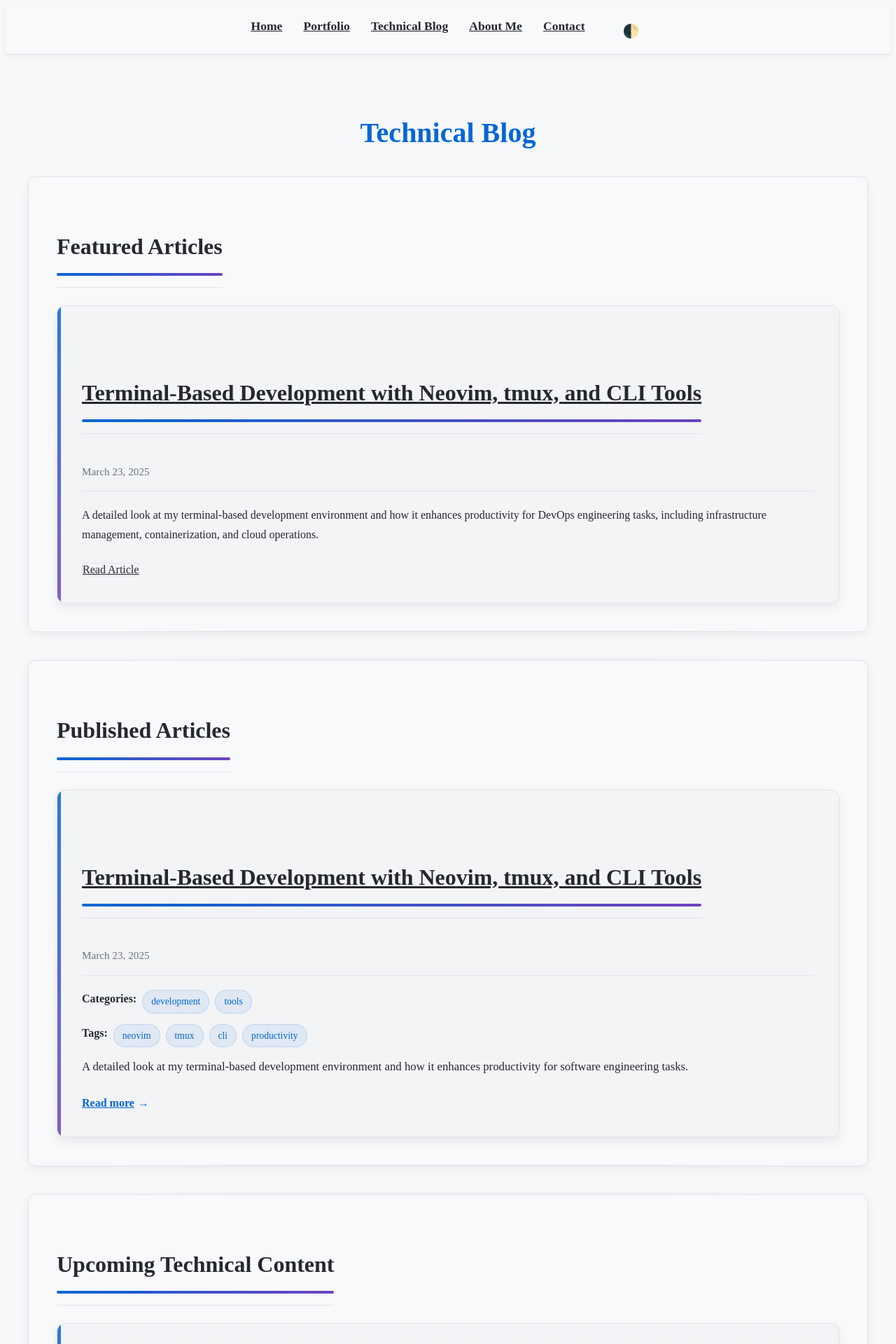
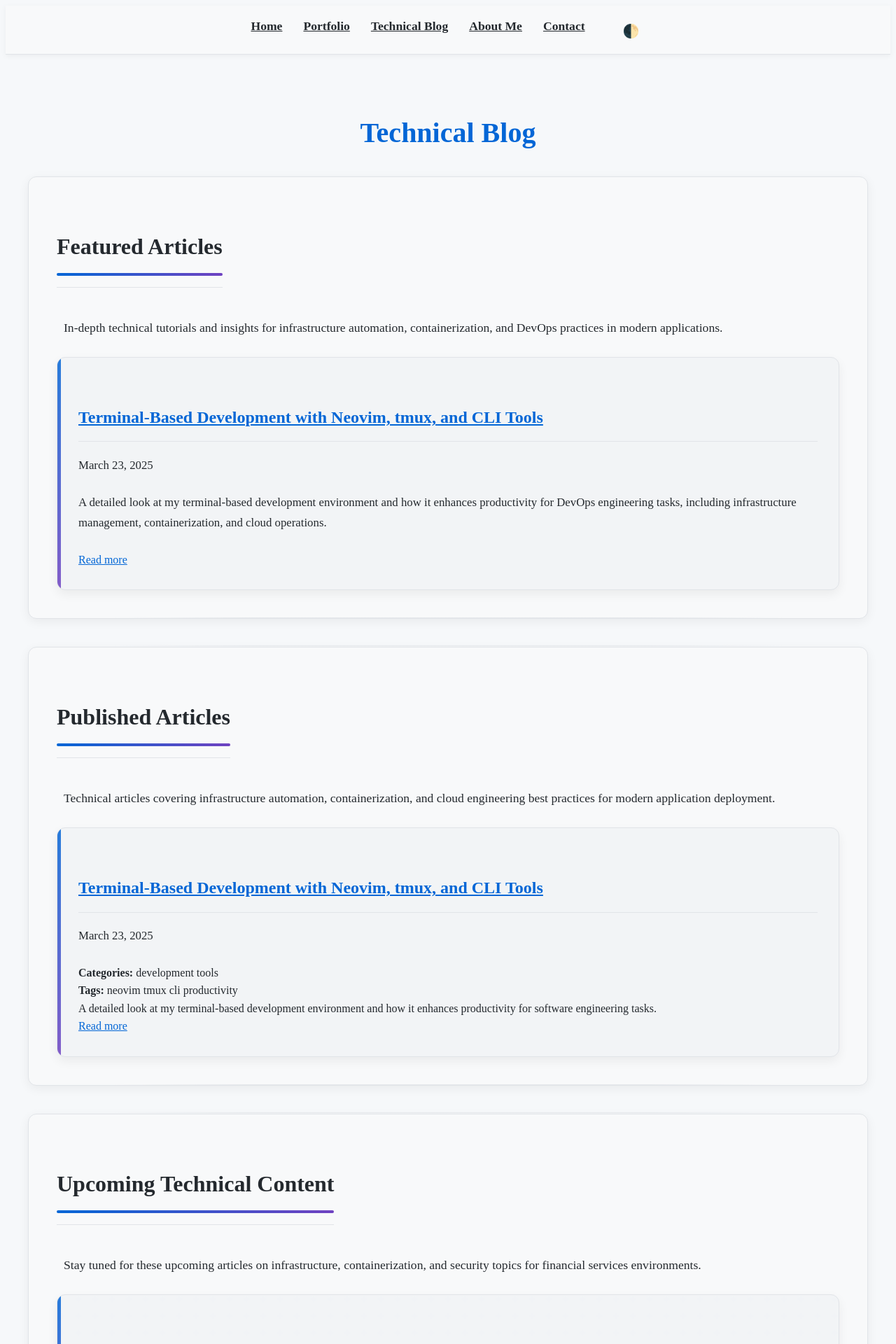
Before and after one commit to joshuamichaelhall/joshuamichaelhall.github.io, a Jekyll site: the page built from pages/blog.md, in a window 1280 px wide. Shown: the top 1920 px of the page at 70% size. Built offline with Jekyll 4.4.1, drawn with Linux system fonts in a browser that asks for light colours; nearby versions of some CDN libraries.

Commit message:
spacing updates

```diff
--- a/_includes/blog-post-preview.html
+++ b/_includes/blog-post-preview.html
@@ -1,7 +1,7 @@
-<!-- Updated blog-post-preview.html with proper divider classes -->
+<!-- Updated blog-post-preview.html with styling that matches project cards -->
 
-<div class="blog-post-preview">
-  <h2><a href="{{ post.url | relative_url }}">{{ post.title }}</a></h2>
+<div class="project-card">
+  <h3><a href="{{ post.url | relative_url }}">{{ post.title }}</a></h3>
   <p class="post-date">{{ post.date | date: "%B %d, %Y" }}</p>
 
   {% if post.categories %}
--- a/assets/js/devto-integration.js
+++ b/assets/js/devto-integration.js
@@ -4,15 +4,23 @@
     .then(response => response.json())
     .then(data => {
       const container = document.getElementById('devto-articles');
+
+      // Add description text about articles directly under the heading
+      const description = document.createElement('p');
+      description.className = 'section-intro-text';
+      description.textContent = 'Technical insights and tutorials on infrastructure automation, containerization, and DevOps practices for modern applications.';
+      container.appendChild(description);
+
       const articles = data.slice(0, 5); // Show top 5 articles
 
-      // Clear only the articles container
-      container.innerHTML = '';
-
       if (articles.length === 0) {
-        container.innerHTML = '<p>No articles available at this time.</p>';
+        container.innerHTML = '<p class="section-intro-text">Technical insights and tutorials on infrastructure automation, containerization, and DevOps practices for modern applications.</p><p>No articles available at this time.</p>';
         return;
       }
+
+      // Create a container for article cards
+      const articlesContainer = document.createElement('div');
+      articlesContainer.className = 'articles-container';
 
       articles.forEach(article => {
         const articleDiv = document.createElement('div');
@@ -22,8 +30,11 @@
           <p>${article.description}</p>
           <p>Published: ${new Date(article.published_at).toLocaleDateString()}</p>
         `;
-        container.appendChild(articleDiv);
+        articlesContainer.appendChild(articleDiv);
       });
+
+      // Add the articles container to the main container
+      container.appendChild(articlesContainer);
     })
     .catch(error => {
       console.error('Error fetching Dev.to articles:', error);
--- a/assets/js/github-integration.js
+++ b/assets/js/github-integration.js
@@ -5,17 +5,25 @@
     .then(data => {
       const container = document.getElementById('github-projects');
 
+      // Add description text about projects directly under the heading
+      const description = document.createElement('p');
+      description.className = 'section-intro-text';
+      description.textContent = 'Production-grade infrastructure automation projects demonstrating DevOps best practices for cloud environments.';
+      container.appendChild(description);
+
       // Filter out unwanted repositories and limit to 6
       const filteredRepos = data
         .filter(repo => repo.name !== '.github' && repo.name !== 'joshuamichaelhall.github.io') // Filter out .github and personal site repos
         .slice(0, 6);
 
       if (filteredRepos.length === 0) {
-        container.innerHTML = '<p>No projects available at this time.</p>';
+        container.innerHTML = '<p class="section-intro-text">Production-grade infrastructure automation projects demonstrating DevOps best practices for cloud environments.</p><p>No projects available at this time.</p>';
         return;
       }
 
-      container.innerHTML = ''; // Clear only the projects container
+      // Create a container for project cards
+      const projectsContainer = document.createElement('div');
+      projectsContainer.className = 'projects-container';
 
       // Default descriptions for specific repositories if they're missing
       const defaultDescriptions = {
@@ -46,8 +54,11 @@
           <p>Language: ${language}</p>
           <a href="${repo.html_url}" class="btn project-btn">View on GitHub</a>
         `;
-        container.appendChild(projectDiv);
+        projectsContainer.appendChild(projectDiv);
       });
+
+      // Add the projects container to the main container
+      container.appendChild(projectsContainer);
     })
     .catch(error => {
       console.error('Error fetching GitHub projects:', error);
--- a/assets/main.scss
+++ b/assets/main.scss
@@ -149,7 +149,7 @@
 .content-section h2,
 .page-content h2 {
   text-align: center;
-  margin-bottom: 40px;
+  margin-bottom: 20px; /* Reduced to make room for the section intro text */
   font-size: 2rem;
   position: relative;
   font-weight: 700;
@@ -172,7 +172,7 @@
   border: 1px solid var(--border-color);
   border-radius: 12px;
   padding: 30px;
-  margin-bottom: 30px;
+  margin-bottom: 0; /* Remove bottom margin since we're using gap in container */
   transition: all 0.4s cubic-bezier(0.165, 0.84, 0.44, 1);
   box-shadow: 0 6px 15px rgba(0, 0, 0, 0.06);
   position: relative;
@@ -201,8 +201,12 @@
       opacity: 1 !important;
     }
 
-    h3 {
+    h3, h3 a {
       color: var(--primary-color);
+    }
+
+    .read-more {
+      text-decoration: underline;
     }
   }
 
@@ -418,23 +422,28 @@
   .read-more {
     display: inline-block;
     color: var(--primary-color);
-    margin-top: 5px;
+    margin-top: 15px;
     font-weight: 600;
     position: relative;
     z-index: 1;
+    padding: 5px 0;
+    transition: all 0.3s ease;
 
     &:after {
       content: "→";
       margin-left: 5px;
       transition: transform 0.2s ease;
       display: inline-block;
+      position: relative;
+      top: 0;
     }
 
     &:hover {
       text-decoration: none;
+      color: var(--secondary-color);
 
       &:after {
-        transform: translateX(3px);
+        transform: translateX(5px);
       }
     }
   }
@@ -1279,6 +1288,28 @@
 }
 
 /* Add this to your assets/main.scss after the existing content */
+
+/* Section introduction text styling */
+.section-intro-text {
+  margin-bottom: 30px;
+  text-align: left;
+  color: var(--text-color);
+  line-height: 1.6;
+  font-size: 1.1rem;
+  max-width: 100%;
+  padding: 0 10px;
+}
+
+/* Projects and articles container - no box styling */
+.projects-container,
+.articles-container,
+.projects-grid {
+  display: flex;
+  flex-direction: column;
+  gap: 25px;
+  margin-top: 20px;
+  width: 100%;
+}
 
 :root {
   /* Light theme variables */
--- a/pages/blog.md
+++ b/pages/blog.md
@@ -8,39 +8,51 @@
 
 <div class="content-section with-divider">
   <h2>Featured Articles</h2>
-  <div class="blog-post-preview">
-    <h2><a href="/blog/2025/03/23/terminal-based-development-environment/">Terminal-Based Development with Neovim, tmux, and CLI Tools</a></h2>
-    <p class="post-date">March 23, 2025</p>
-    <p>A detailed look at my terminal-based development environment and how it enhances productivity for DevOps engineering tasks, including infrastructure management, containerization, and cloud operations.</p>
-    <a href="/blog/2025/03/23/terminal-based-development-environment/" class="btn outlined-btn">Read Article</a>
+  <p class="section-intro-text">In-depth technical tutorials and insights for infrastructure automation, containerization, and DevOps practices in modern applications.</p>
+
+  <div class="articles-container">
+    <div class="project-card">
+      <h3><a href="/blog/2025/03/23/terminal-based-development-environment/">Terminal-Based Development with Neovim, tmux, and CLI Tools</a></h3>
+      <p class="post-date">March 23, 2025</p>
+      <p>A detailed look at my terminal-based development environment and how it enhances productivity for DevOps engineering tasks, including infrastructure management, containerization, and cloud operations.</p>
+      <a href="/blog/2025/03/23/terminal-based-development-environment/" class="read-more">Read more</a>
+    </div>
   </div>
 </div>
 
 <div class="content-section with-divider">
   <h2>Published Articles</h2>
-  {% for post in site.posts %}
-    {% include blog-post-preview.html post=post %}
-  {% endfor %}
+  <p class="section-intro-text">Technical articles covering infrastructure automation, containerization, and cloud engineering best practices for modern application deployment.</p>
+
+  <div class="articles-container">
+    {% for post in site.posts %}
+      {% include blog-post-preview.html post=post %}
+    {% endfor %}
+  </div>
 </div>
 
 <div class="content-section">
   <h2>Upcoming Technical Content</h2>
-  <div class="blog-post-preview">
-    <h2><a href="#">Infrastructure as Code Best Practices for Financial Services</a></h2>
-    <p class="post-date coming-soon-date">Coming Soon</p>
-    <p>A comprehensive guide to implementing secure, compliant infrastructure using Terraform and AWS services for financial applications.</p>
-  </div>
+  <p class="section-intro-text">Stay tuned for these upcoming articles on infrastructure, containerization, and security topics for financial services environments.</p>
 
-  <div class="blog-post-preview">
-    <h2><a href="#">Kubernetes Security for Regulated Environments</a></h2>
-    <p class="post-date coming-soon-date">Coming Soon</p>
-    <p>Deep dive into implementing secure Kubernetes deployments that meet financial services compliance requirements.</p>
-  </div>
+  <div class="articles-container">
+    <div class="project-card">
+      <h3><a href="#">Infrastructure as Code Best Practices for Financial Services</a></h3>
+      <p class="post-date coming-soon-date">Coming Soon</p>
+      <p>A comprehensive guide to implementing secure, compliant infrastructure using Terraform and AWS services for financial applications.</p>
+    </div>
 
-  <div class="blog-post-preview">
-    <h2><a href="#">CI/CD Pipeline Security: Protecting the Deployment Process</a></h2>
-    <p class="post-date coming-soon-date">Coming Soon</p>
-    <p>Strategies for securing the entire CI/CD pipeline from development to production deployment.</p>
+    <div class="project-card">
+      <h3><a href="#">Kubernetes Security for Regulated Environments</a></h3>
+      <p class="post-date coming-soon-date">Coming Soon</p>
+      <p>Deep dive into implementing secure Kubernetes deployments that meet financial services compliance requirements.</p>
+    </div>
+
+    <div class="project-card">
+      <h3><a href="#">CI/CD Pipeline Security: Protecting the Deployment Process</a></h3>
+      <p class="post-date coming-soon-date">Coming Soon</p>
+      <p>Strategies for securing the entire CI/CD pipeline from development to production deployment.</p>
+    </div>
   </div>
 </div>
 
```
Also changed, not shown: pages/portfolio.md (+2 -1 lines).
